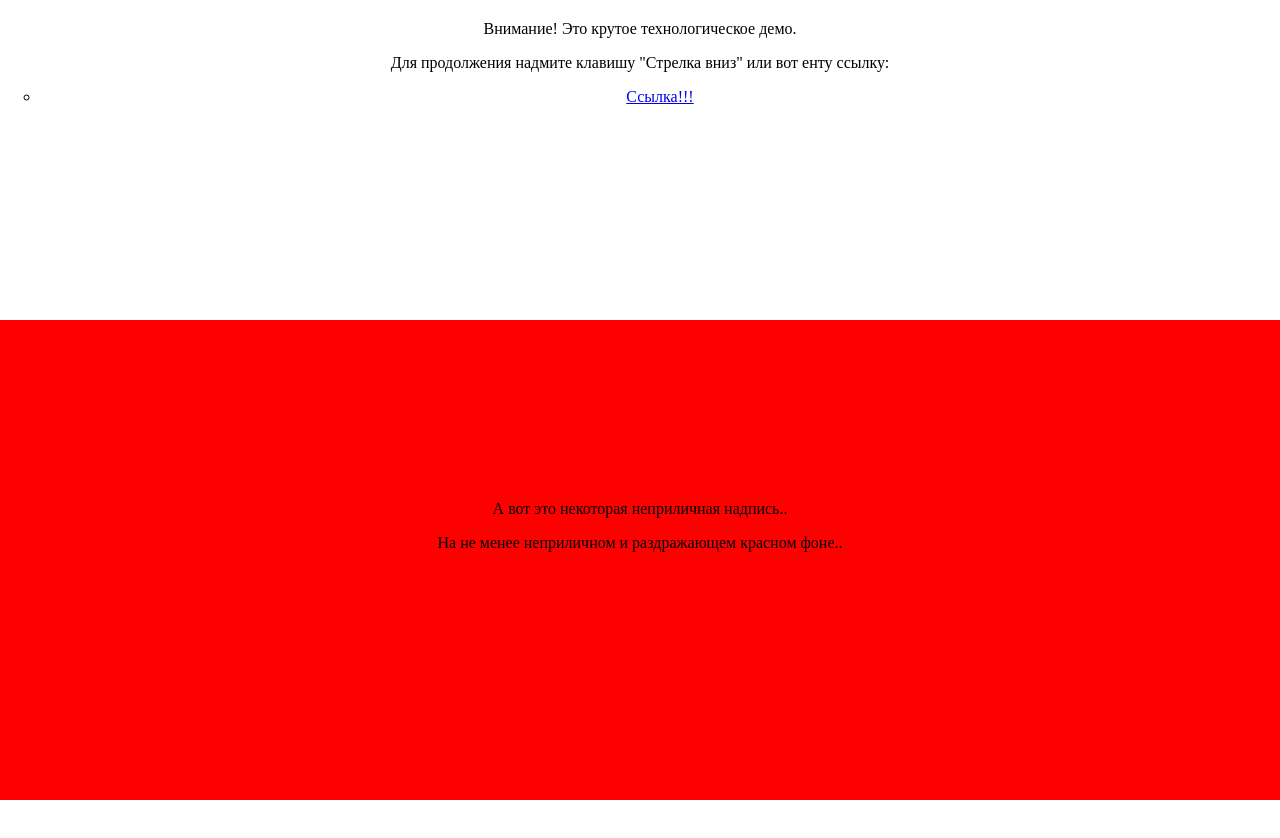
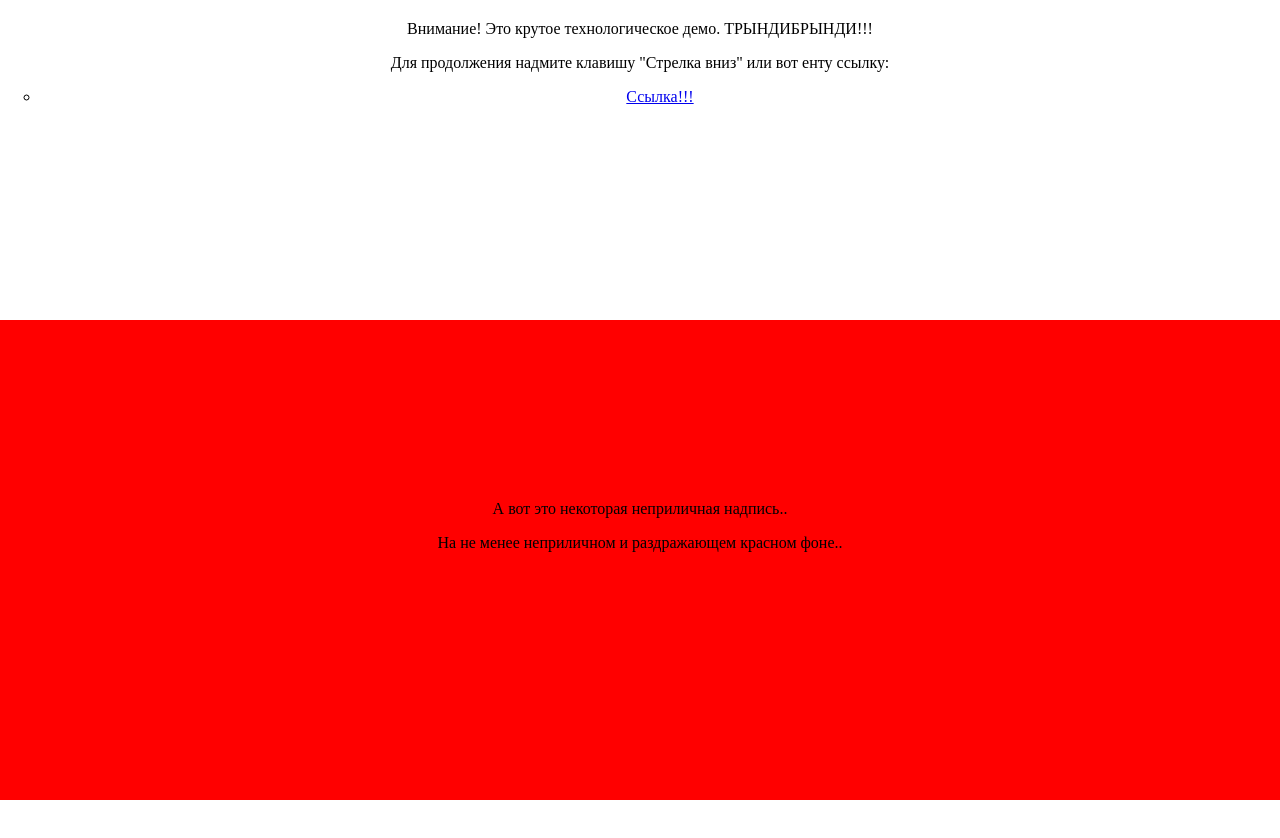
Before and after one commit to yuloginov/projects, a plain HTML site: page projects/base.html in a window 1280 px wide. Shown: the top 838 px of the page. Drawn offline with nearby package versions, Linux system fonts and the light colour scheme.

Commit message:
Еще одно новое состояние

```diff
--- a/projects/base.html
+++ b/projects/base.html
@@ -50,7 +50,7 @@
 <div class="site">
 	<ol class="curtains" style="margin: 0; padding: 0;">
 		<li style="text-align:center;">
-			<p style="margin-top: 500px;">Внимание! Это крутое технологическое демо.</p>
+			<p style="margin-top: 500px;">Внимание! Это крутое технологическое демо. ТРЫНДИБРЫНДИ!!!</p>
 			<p style="margin-top: 10px;">Для продолжения надмите клавишу "Стрелка вниз" или вот енту ссылку:
 				<ul class="menu">
 					<li><a href="#down">Ссылка!!!</a></li>
```
